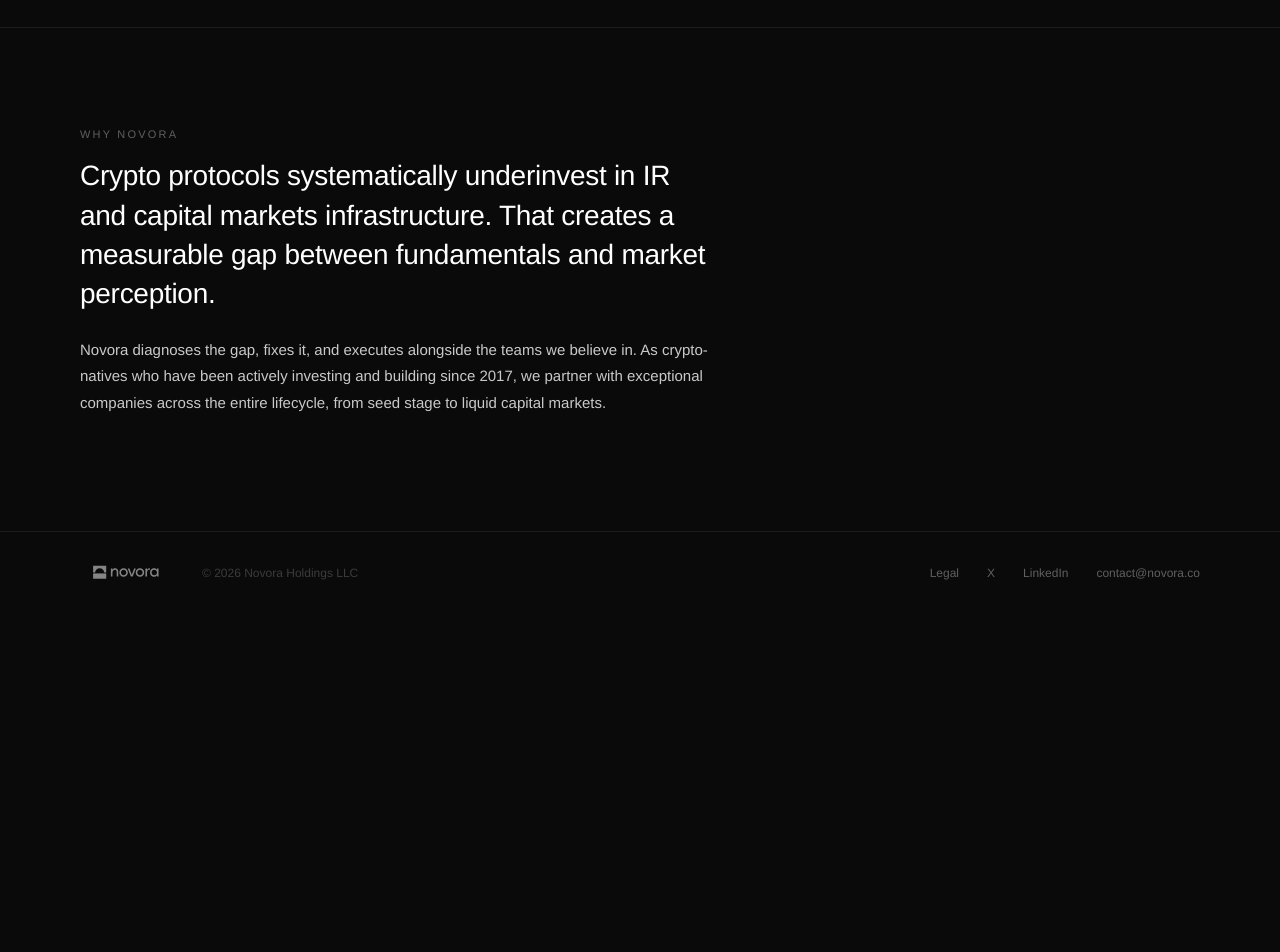
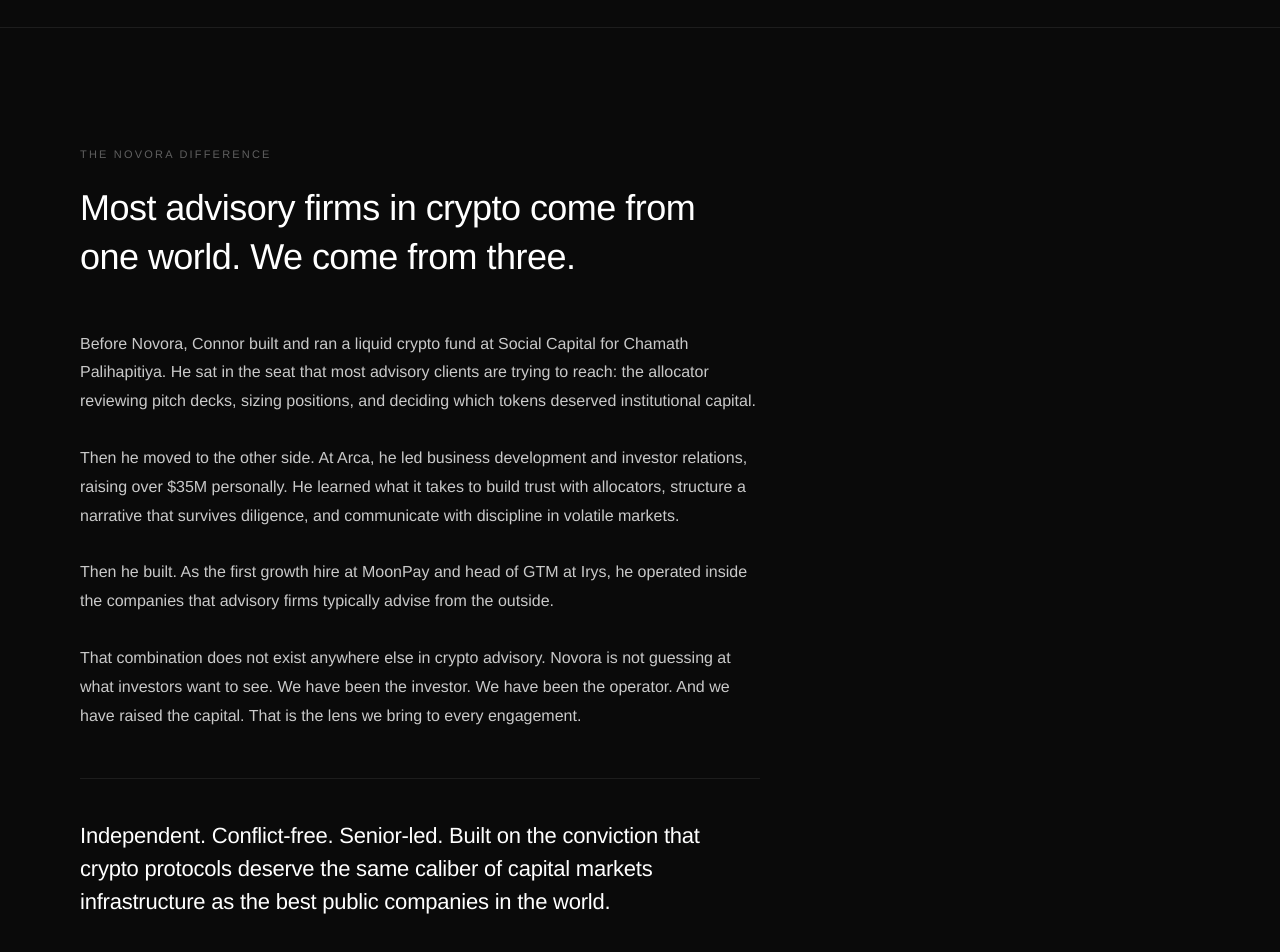
Before and after one commit to connrking/novora-site, a Next.js app: page /about in a window 1280 px wide. Shown: the part 780-1732 px from the top of the page. Before the commit the page ends 1394 px from the top, so only its background shows below. Built offline with nearby package versions, Linux system fonts and the light colour scheme.

Commit message:
The Novora Difference - narrative style

```diff
--- a/app/about/page.jsx
+++ b/app/about/page.jsx
@@ -55,29 +55,72 @@
         </div>
       </section>
 
-      {/* Why Novora */}
+      {/* The Novora Difference */}
       <section style={{
-        padding: "100px 80px", borderTop: `0.5px solid ${C.border}`, background: C.bg,
+        padding: "120px 80px", borderTop: `0.5px solid ${C.border}`, background: C.bg,
       }}>
-        <FadeIn>
-          <div style={{ maxWidth: 640, fontFamily: F.h }}>
+        <div style={{ maxWidth: 680, fontFamily: F.h }}>
+          <FadeIn>
             <div style={{
               fontSize: 11, letterSpacing: "0.2em", color: C.gray400,
-              marginBottom: 16, textTransform: "uppercase",
-            }}>Why Novora</div>
+              marginBottom: 24, textTransform: "uppercase",
+            }}>The Novora Difference</div>
+          </FadeIn>
+
+          <FadeIn delay={0.1}>
             <h2 style={{
-              fontSize: 28, fontWeight: 300,
-              color: C.white, letterSpacing: "-0.01em", lineHeight: 1.4, margin: "0 0 24px",
+              fontSize: 36, fontWeight: 300,
+              color: C.white, letterSpacing: "-0.015em", lineHeight: 1.35, margin: "0 0 48px",
             }}>
-              Crypto protocols systematically underinvest in IR and capital markets infrastructure. That creates a measurable gap between fundamentals and market perception.
+              Most advisory firms in crypto come from one world. We come from three.
             </h2>
+          </FadeIn>
+
+          <FadeIn delay={0.2}>
             <p style={{
-              fontSize: 15, lineHeight: 1.75, color: C.gray200, fontWeight: 400,
+              fontSize: 16, lineHeight: 1.8, color: C.gray200, fontWeight: 400, margin: "0 0 28px",
             }}>
-              Novora diagnoses the gap, fixes it, and executes alongside the teams we believe in. As crypto-natives who have been actively investing and building since 2017, we partner with exceptional companies across the entire lifecycle, from seed stage to liquid capital markets.
+              Before Novora, Connor built and ran a liquid crypto fund at Social Capital for Chamath Palihapitiya. He sat in the seat that most advisory clients are trying to reach: the allocator reviewing pitch decks, sizing positions, and deciding which tokens deserved institutional capital.
             </p>
-          </div>
-        </FadeIn>
+          </FadeIn>
+
+          <FadeIn delay={0.3}>
+            <p style={{
+              fontSize: 16, lineHeight: 1.8, color: C.gray200, fontWeight: 400, margin: "0 0 28px",
+            }}>
+              Then he moved to the other side. At Arca, he led business development and investor relations, raising over $35M personally. He learned what it takes to build trust with allocators, structure a narrative that survives diligence, and communicate with discipline in volatile markets.
+            </p>
+          </FadeIn>
+
+          <FadeIn delay={0.4}>
+            <p style={{
+              fontSize: 16, lineHeight: 1.8, color: C.gray200, fontWeight: 400, margin: "0 0 28px",
+            }}>
+              Then he built. As the first growth hire at MoonPay and head of GTM at Irys, he operated inside the companies that advisory firms typically advise from the outside.
+            </p>
+          </FadeIn>
+
+          <FadeIn delay={0.5}>
+            <p style={{
+              fontSize: 16, lineHeight: 1.8, color: C.gray200, fontWeight: 400, margin: "0 0 48px",
+            }}>
+              That combination does not exist anywhere else in crypto advisory. Novora is not guessing at what investors want to see. We have been the investor. We have been the operator. And we have raised the capital. That is the lens we bring to every engagement.
+            </p>
+          </FadeIn>
+
+          <FadeIn delay={0.6}>
+            <div style={{
+              borderTop: `0.5px solid ${C.border}`, paddingTop: 40,
+            }}>
+              <p style={{
+                fontSize: 22, lineHeight: 1.5, color: C.white, fontWeight: 300,
+                letterSpacing: "-0.01em", margin: 0,
+              }}>
+                Independent. Conflict-free. Senior-led. Built on the conviction that crypto protocols deserve the same caliber of capital markets infrastructure as the best public companies in the world.
+              </p>
+            </div>
+          </FadeIn>
+        </div>
       </section>
     </div>
   );
```
